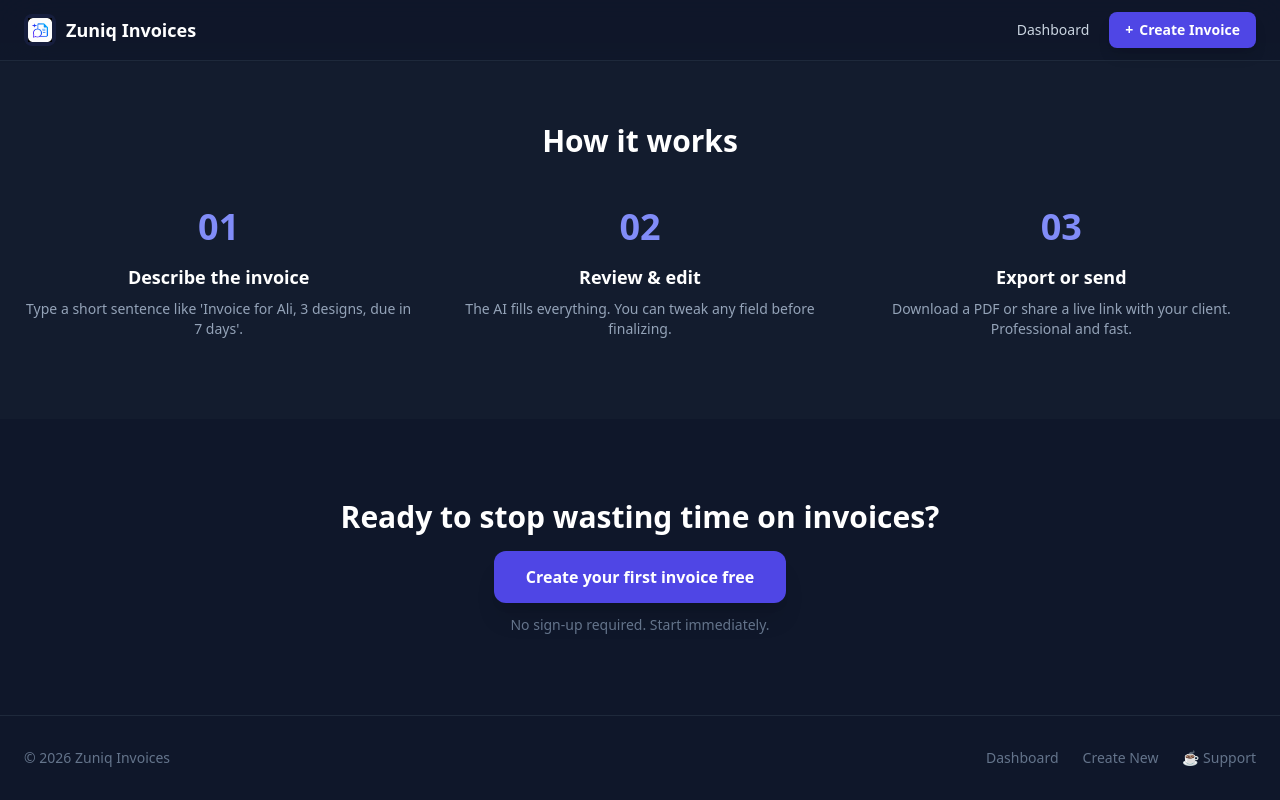
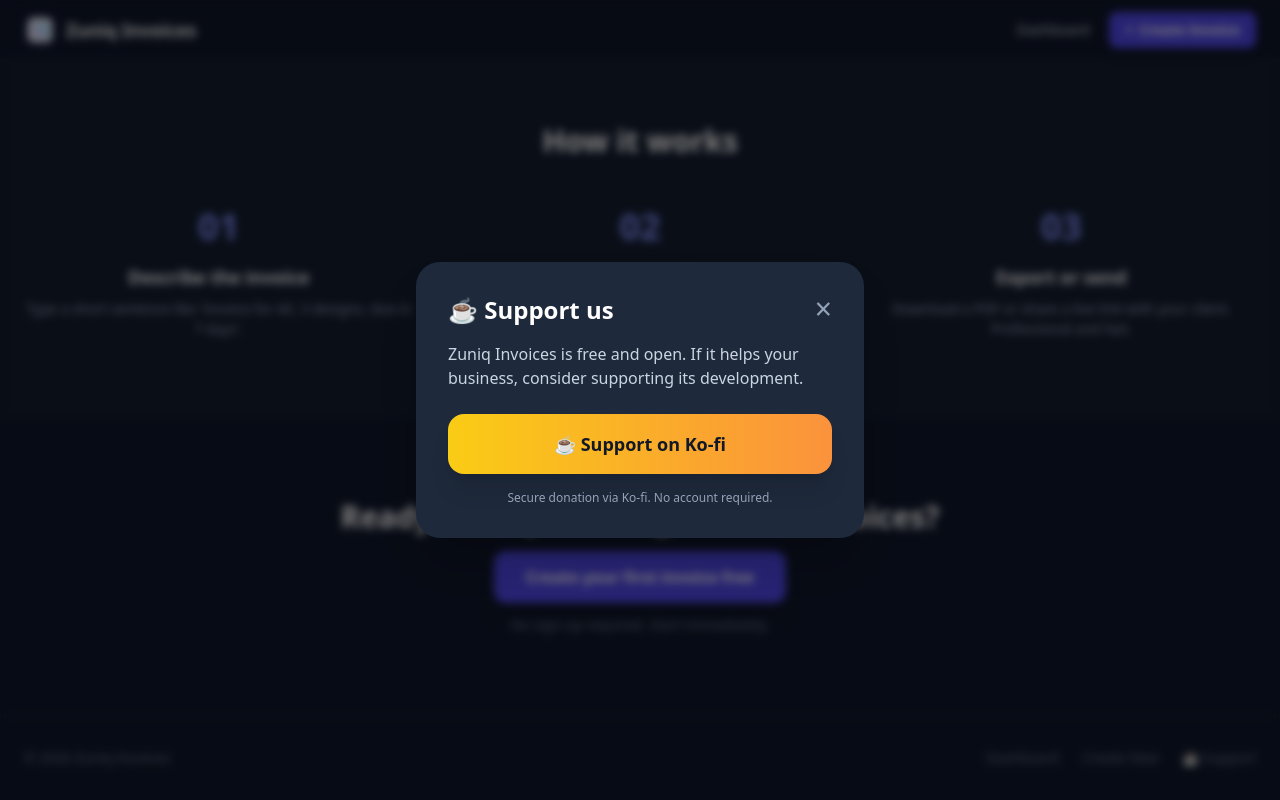
Before and after one commit to zuniqcomputers-crypto/zuniq-ai-invoices, a Next.js app: page / in a window 1280 px wide. Both pictures are taken after a click on the button "☕ Support". Shown: the part 996-1796 px from the top of the page. Built offline with nearby package versions, Linux system fonts and the light colour scheme.

Commit message:
animate-fade-in-up

```diff
--- a/src/app/page.tsx
+++ b/src/app/page.tsx
@@ -6,8 +6,8 @@
   const [showSupport, setShowSupport] = useState(false);
 
   return (
-    <div className="bg-slate-900 text-slate-100 selection:bg-indigo-500/30">
-      {/* ---- Nav ---- */}
+    <div className="bg-slate-900 text-slate-100 selection:bg-indigo-500/30 font-sans">
+      {/* ---- Nav (slim, premium) ---- */}
       <nav className="sticky top-0 z-50 bg-slate-900/80 backdrop-blur-xl border-b border-slate-800 shadow-sm">
         <div className="max-w-7xl mx-auto px-4 sm:px-6 py-3 flex items-center justify-between">
           <Link href="/" className="flex items-center gap-2.5 shrink-0">
@@ -30,13 +30,26 @@
         </div>
       </nav>
 
+      {/* ---- Support Modal (unchanged) ---- */}
+      {showSupport && (
+        <div className="fixed inset-0 z-[100] flex items-center justify-center bg-black/50 backdrop-blur-sm p-4" onClick={() => setShowSupport(false)}>
+          <div className="bg-slate-800 rounded-3xl shadow-2xl max-w-md w-full p-6 sm:p-8 animate-fade-in-up" onClick={(e) => e.stopPropagation()}>
+            <div className="flex justify-between items-start mb-4">
+              <h2 className="text-2xl font-bold text-white">☕ Support us</h2>
+              <button onClick={() => setShowSupport(false)} className="text-slate-400 hover:text-white text-3xl leading-none">&times;</button>
+            </div>
+            <p className="text-slate-300 mb-6">Zuniq Invoices is free and open. If it helps your business, consider supporting its development.</p>
+            <a href="https://ko-fi.com/zuniqinvoices" target="_blank" rel="noopener noreferrer" className="block w-full text-center py-4 bg-gradient-to-r from-yellow-400 to-orange-400 hover:from-yellow-300 hover:to-orange-300 text-gray-900 rounded-2xl font-bold text-lg shadow-xl transition-all hover:scale-105">☕️ Support on Ko‑fi</a>
+            <p className="mt-4 text-xs text-slate-400 text-center">Secure donation via Ko‑fi. No account required.</p>
+          </div>
+        </div>
+      )}
+
       {/* ---- Hero ---- */}
       <section className="relative overflow-hidden pt-16 sm:pt-24 pb-16 sm:pb-24 px-4 sm:px-6">
         <div className="max-w-7xl mx-auto grid lg:grid-cols-2 gap-12 items-center">
           <div className="relative z-10">
-            <p className="text-indigo-400 text-sm font-medium mb-4 animate-fade-in-up">
-              ⭐ Trusted by freelancers and agencies
-            </p>
+            <p className="text-indigo-400 text-sm font-medium mb-4 animate-fade-in-up">⭐ Trusted by freelancers, agencies, and small businesses</p>
             <h1 className="text-4xl sm:text-6xl font-extrabold text-white tracking-tight leading-tight">
               AI invoices done for you.
             </h1>
@@ -44,29 +57,24 @@
               Chat with our AI, answer a few questions, and get a polished invoice instantly — free forever.
             </p>
             <div className="mt-10 flex flex-col sm:flex-row gap-4">
-              <Link
-                href="/new"
-                className="w-full sm:w-auto inline-flex items-center justify-center gap-2 bg-indigo-600 hover:bg-indigo-500 text-white px-8 py-3.5 rounded-xl font-bold text-base shadow-xl transition-all hover:scale-105"
-              >
+              <Link href="/new" className="w-full sm:w-auto inline-flex items-center justify-center gap-2 bg-indigo-600 hover:bg-indigo-500 text-white px-8 py-3.5 rounded-xl font-bold text-base shadow-xl transition-all hover:scale-105">
                 Start invoicing for free
               </Link>
-              <a
-                href="#product-preview"
-                className="w-full sm:w-auto inline-flex items-center justify-center gap-2 bg-white/10 hover:bg-white/20 text-white px-8 py-3.5 rounded-xl font-semibold text-base transition-all"
-              >
+              <a href="#product-preview" className="w-full sm:w-auto inline-flex items-center justify-center gap-2 bg-white/10 hover:bg-white/20 text-white px-8 py-3.5 rounded-xl font-semibold text-base transition-all">
                 See the product
               </a>
             </div>
             <p className="mt-4 text-xs text-slate-500">No credit card · Unlimited invoices · Cancel anytime</p>
           </div>
 
-          {/* Hero product preview – realistic dashboard mockup */}
+          {/* Hero product preview (realistic dashboard mockup) */}
           <div className="relative flex justify-center lg:justify-end">
             <div className="relative w-full max-w-md">
               <div className="absolute -top-12 -left-8 bg-slate-800 rounded-2xl shadow-xl p-4 z-20 max-w-[200px] animate-float">
                 <p className="text-sm text-slate-300">💬 Invoice for Ali, 3 design pages, due in 7 days</p>
               </div>
               <div className="absolute -top-6 right-0 bg-indigo-600 text-white rounded-full px-3 py-1 text-xs font-medium shadow-lg animate-fade-in-up" style={{ animationDelay: '0.2s' }}>✨ AI Processing</div>
+
               <div className="grid grid-cols-2 gap-4">
                 <div className="col-span-2 bg-slate-800 rounded-2xl shadow-2xl border border-slate-700 p-5 transform rotate-[-1deg] hover:rotate-0 transition-all duration-500 animate-float">
                   <div className="flex justify-between items-center mb-4">
@@ -85,10 +93,7 @@
                   <table className="w-full text-sm mb-4">
                     <thead>
                       <tr className="border-b border-slate-700 text-slate-400 text-xs uppercase tracking-wider">
-                        <th className="py-2 text-left">Description</th>
-                        <th className="py-2 text-center">Qty</th>
-                        <th className="py-2 text-right">Price</th>
-                        <th className="py-2 text-right">Amount</th>
+                        <th className="py-2 text-left">Description</th><th className="py-2 text-center">Qty</th><th className="py-2 text-right">Price</th><th className="py-2 text-right">Amount</th>
                       </tr>
                     </thead>
                     <tbody>
@@ -118,7 +123,7 @@
         </div>
       </section>
 
-      {/* ---- Features (compact cards) ---- */}
+      {/* ---- Features (compact) ---- */}
       <section className="py-16 sm:py-20 max-w-7xl mx-auto px-4 sm:px-6">
         <div className="grid sm:grid-cols-3 gap-6">
           {[
```
